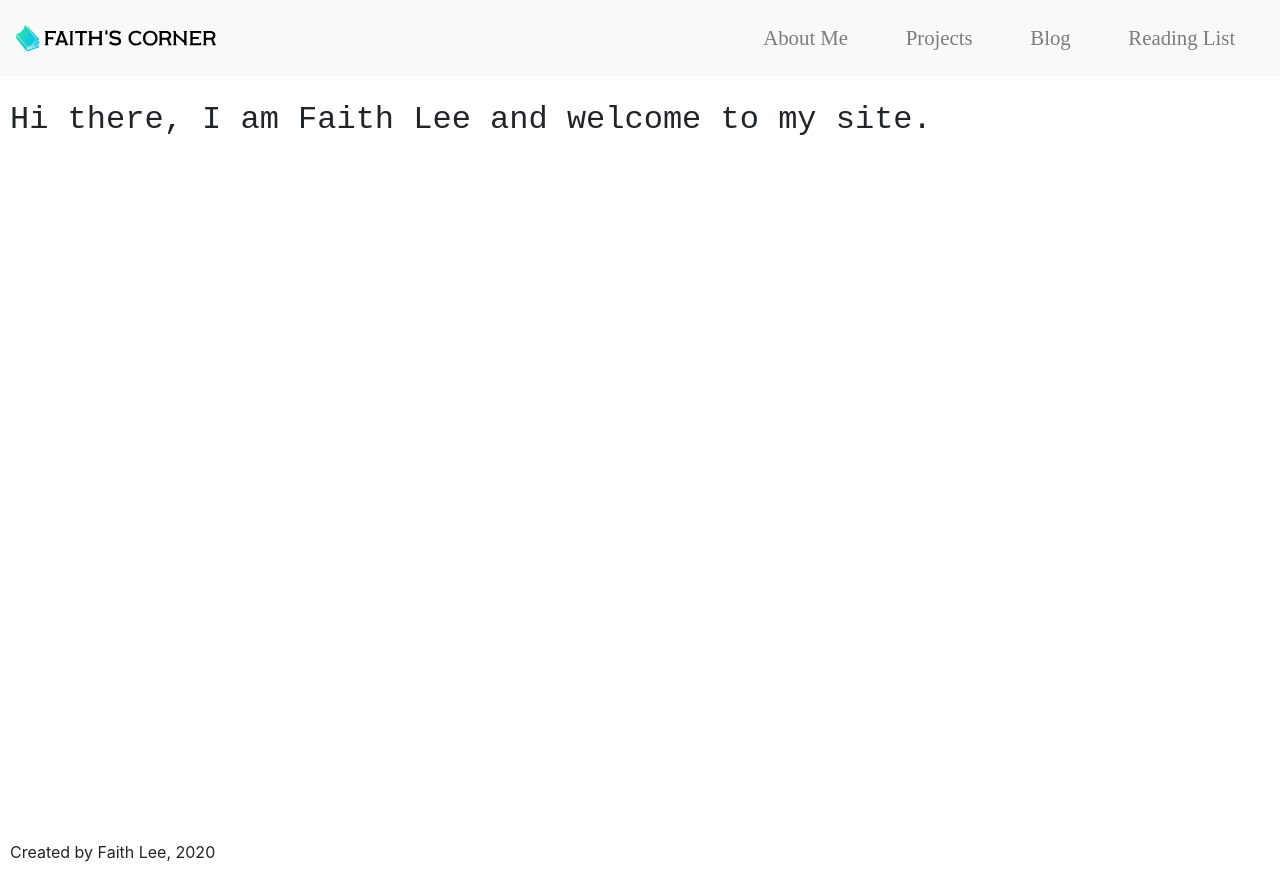
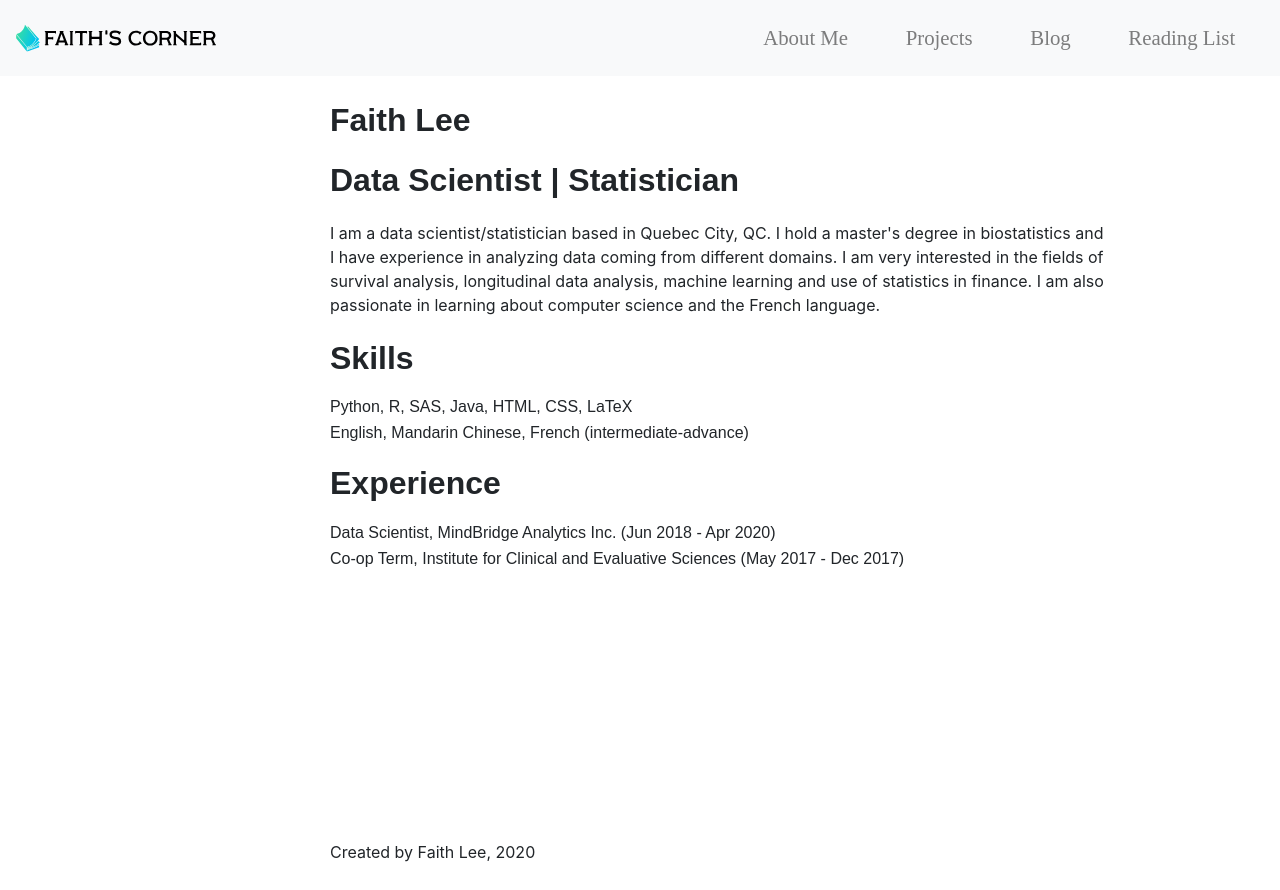
Before and after one commit to faithghlee/faithghlee.github.io, a Gatsby site: page / in a window 1280 px wide. Built offline with nearby package versions, Linux system fonts and the light colour scheme; Gatsby itself is replaced by a stand-in of ours.

Commit message:
index page

```diff
--- a/src/pages/index.js
+++ b/src/pages/index.js
@@ -5,7 +5,18 @@ import indexStyle from "../styles/index.scss"
 const IndexPage = () => {
   return (
     <Layout>
-      <h1>Hi there, I am Faith Lee and welcome to my site. </h1>
+      <h1> Faith Lee</h1>
+      <h1> Data Scientist | Statistician </h1>
+      <p> I am a data scientist/statistician based in Quebec City, QC. I hold a master's degree in biostatistics and I have experience in analyzing data coming from different domains. I am very interested in the fields of survival analysis, longitudinal data analysis, machine learning and use of statistics in finance. I am also passionate in learning about computer science and the French language.</p>
+
+      <h1>Skills</h1>
+      <h2> Python, R, SAS, Java, HTML, CSS, LaTeX</h2>
+      <h2> English, Mandarin Chinese, French (intermediate-advance)</h2>
+
+      <h1>Experience</h1>
+      <h2> Data Scientist, MindBridge Analytics Inc. (Jun 2018 - Apr 2020)</h2>
+      <h2> Co-op Term, Institute for Clinical and Evaluative Sciences (May 2017 - Dec 2017)</h2>
+
     </Layout>
 
   )
--- a/src/styles/index.scss
+++ b/src/styles/index.scss
@@ -27,3 +27,21 @@ h1 {
         font-size: 100%;
     }
 }
+
+h1 {
+    margin-left: 20rem;
+
+    font-family: Arial, Helvetica, sans-serif;
+    font-weight: bold;
+}
+
+p {
+    margin-left: 20rem;
+    margin-right: 10rem;
+}
+h2{
+  margin-left: 20rem;
+  font: 1em sans-serif;
+  margin-right: 10rem;
+
+}
```
